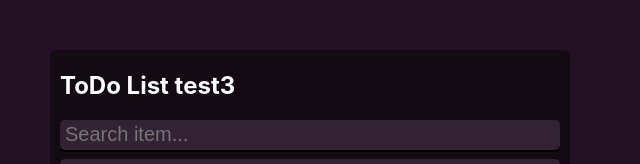
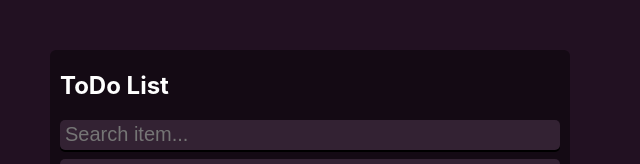
Before and after one commit to estevE11/react-todolist, a React (Create React App) app: page / in a window 1280 px wide. Shown: the top 164 px of the page, without its empty margins (0-640 px from the left). Built offline with nearby package versions, Linux system fonts and the light colour scheme.

Commit message:
refactor: title back to normal

```diff
--- a/src/components/todolist/ToDoList.tsx
+++ b/src/components/todolist/ToDoList.tsx
@@ -83,7 +83,7 @@ export class ToDoList extends React.Component<{}, State> {
     render() {
         return(
             <div className="todolist">
-                <h2>ToDo List test3</h2>
+                <h2>ToDo List</h2>
                 <form>
                     <input className="ipt searchIpt" placeholder="Search item..." type="text" value={this.state.searchVal} onChange={async e =>this.searchValUpdate(e.target.value)}/>
                 </form>
```
